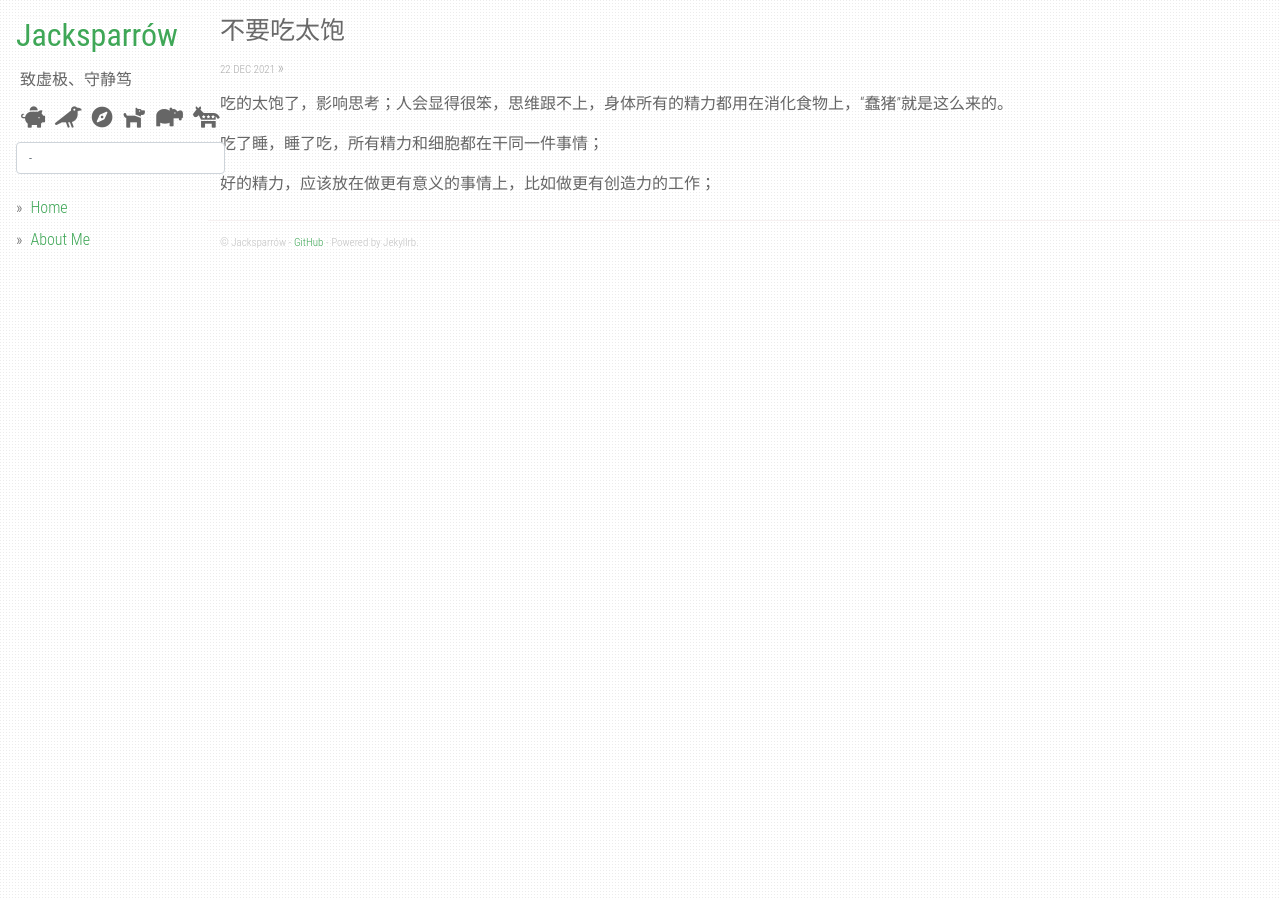
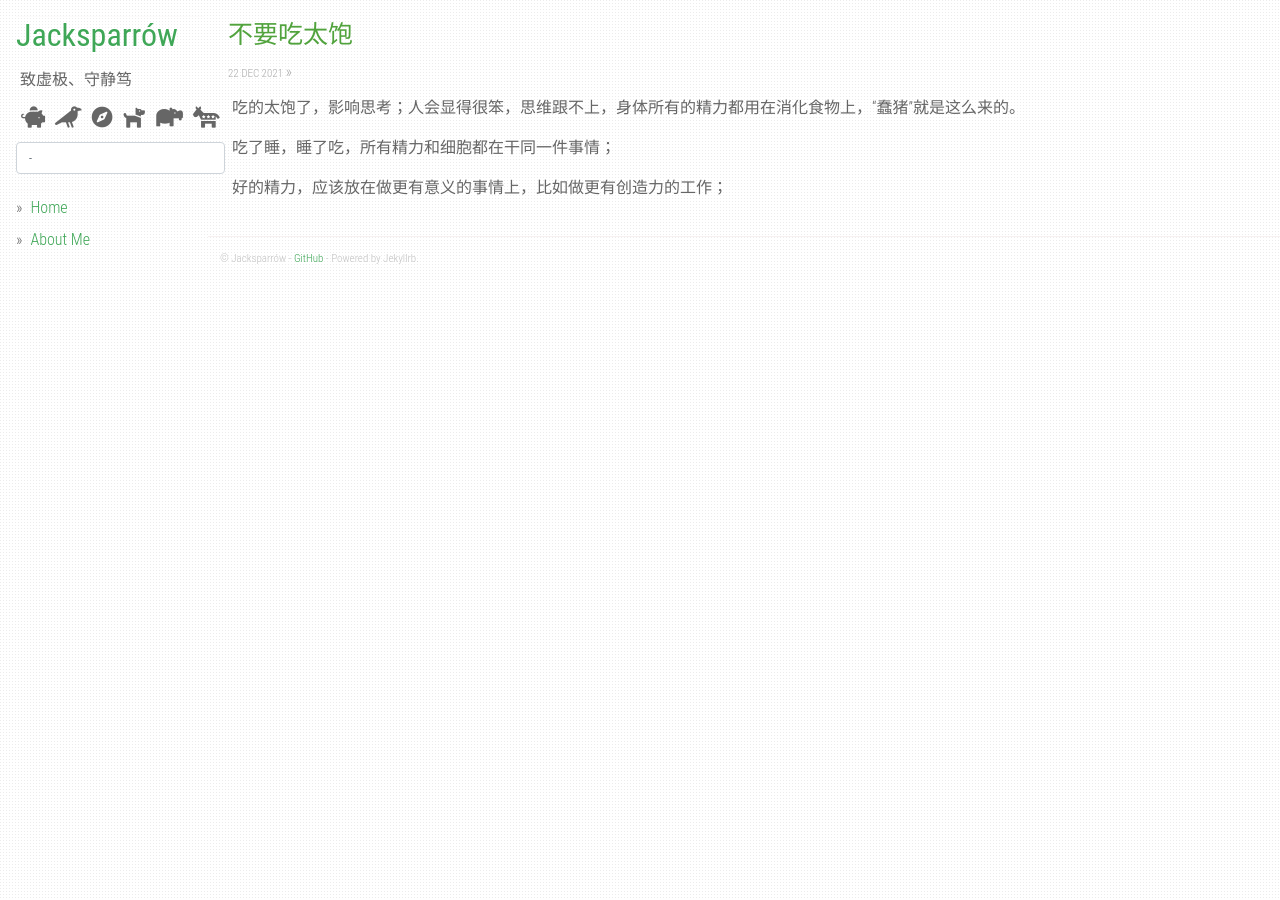
Before and after one commit to Yulinyi/jacksparrow.cn, a Jekyll site: the page built from _posts/2021-12-22-dont-too-full.md, in a window 1280 px wide. Built offline with Jekyll 4.4.1, drawn with Linux system fonts in a browser that asks for light colours; our own code applies the rules of GitHub Pages for plain Markdown files.

Commit message:
modify page

```diff
--- a/_layouts/page.html
+++ b/_layouts/page.html
@@ -2,11 +2,11 @@
 layout: default
 ---
 <article class="post">
-  <header class="post-header ps-2">
+  <header class="post-header ps-3">
     <h1 class="post-title">{{ page.title }}</h1>
     <hr class="p-0 m-0" />
   </header>
-  <div class="post-content p-2 pt-0">
+  <div class="post-content p-3 pt-0">
     {{ content }}
   </div>
 </article>
--- a/_layouts/post.html
+++ b/_layouts/post.html
@@ -1,11 +1,11 @@
 ---
 layout: default
 ---
-<header class="post-header ps-3">
-  <h1 class="post-title">{{ page.title }}</h1>
+<header class="post-header ps-4 mt-1">
+  <h1 class="post-title" style="color:#51a33d !important;">{{ page.title }}</h1>
 </header>
 
-<span class="time ps-3">{{ page.date | date_to_string }}&nbsp;<span class="fs-6">&raquo;</span></span>
+<span class="time ps-4">{{ page.date | date_to_string }}&nbsp;<span class="fs-6">&raquo;</span></span>
 {% if page.categories %}
   <span class="categories">
      {% for category in page.categories %}<a href="/category/{{ category }}">{{ category }}</a>{% if forloop.last == false %}, {% endif %}{% endfor %}
@@ -13,7 +13,7 @@ layout: default
 {% endif %}
 
 <div class="content">
-  <div class="post p-1 pt-0">{{ content }}</div>
+  <div class="post p-3 pt-0">{{ content }}</div>
 </div>
 
 {% assign hasSimilar = '' %}
--- a/index.html
+++ b/index.html
@@ -2,7 +2,7 @@
 layout: default
 ---
 
-<div id="home">
+<div id="home" class="p-3 pt-0">
   <!-- <h1 style="padding-left:13px;">{{ site.title }}</h1> -->
   <!-- <hr /> -->
 
```
